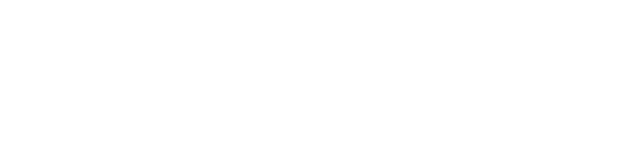
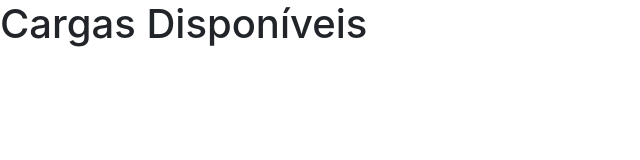
Before and after one commit to fmomoreira/truckbox, a plain HTML site: page cargasdisponiveis.html in a window 1280 px wide. Shown: the whole page, without its empty margins (0-640 px from the left). Drawn offline with nearby package versions, Linux system fonts and the light colour scheme.

Commit message:
algum conteudo

```diff
--- a/cargasdisponiveis.html
+++ b/cargasdisponiveis.html
@@ -10,7 +10,7 @@
     <link rel="stylesheet" href="https://stackpath.bootstrapcdn.com/bootstrap/4.3.1/css/bootstrap.min.css" integrity="sha384-ggOyR0iXCbMQv3Xipma34MD+dH/1fQ784/j6cY/iJTQUOhcWr7x9JvoRxT2MZw1T" crossorigin="anonymous">
   </head>
   <body>
-
+      <h1>Cargas Disponíveis</h1>
     <!-- Optional JavaScript -->
     <!-- jQuery first, then Popper.js, then Bootstrap JS -->
     <script src="https://code.jquery.com/jquery-3.3.1.slim.min.js" integrity="sha384-q8i/X+965DzO0rT7abK41JStQIAqVgRVzpbzo5smXKp4YfRvH+8abtTE1Pi6jizo" crossorigin="anonymous"></script>
```
Also changed, not shown: index.html (+1 -1 lines).
